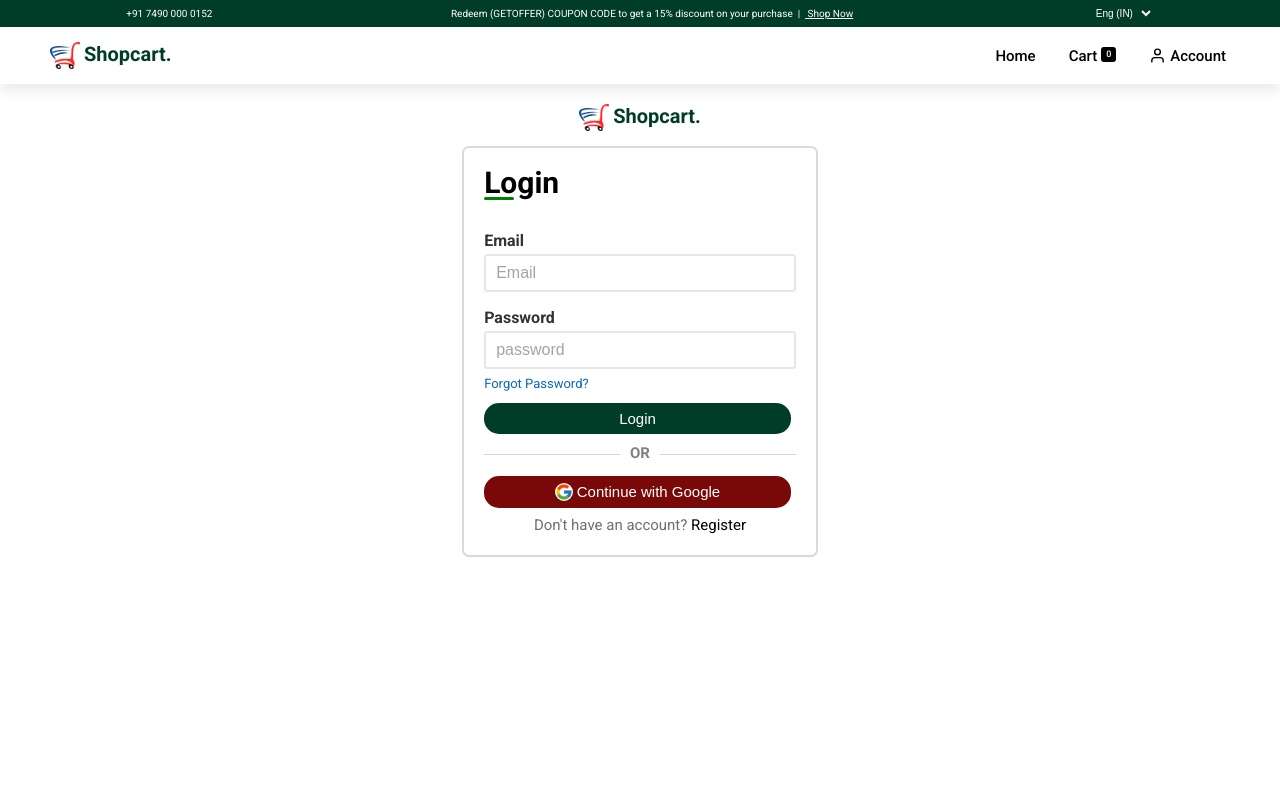
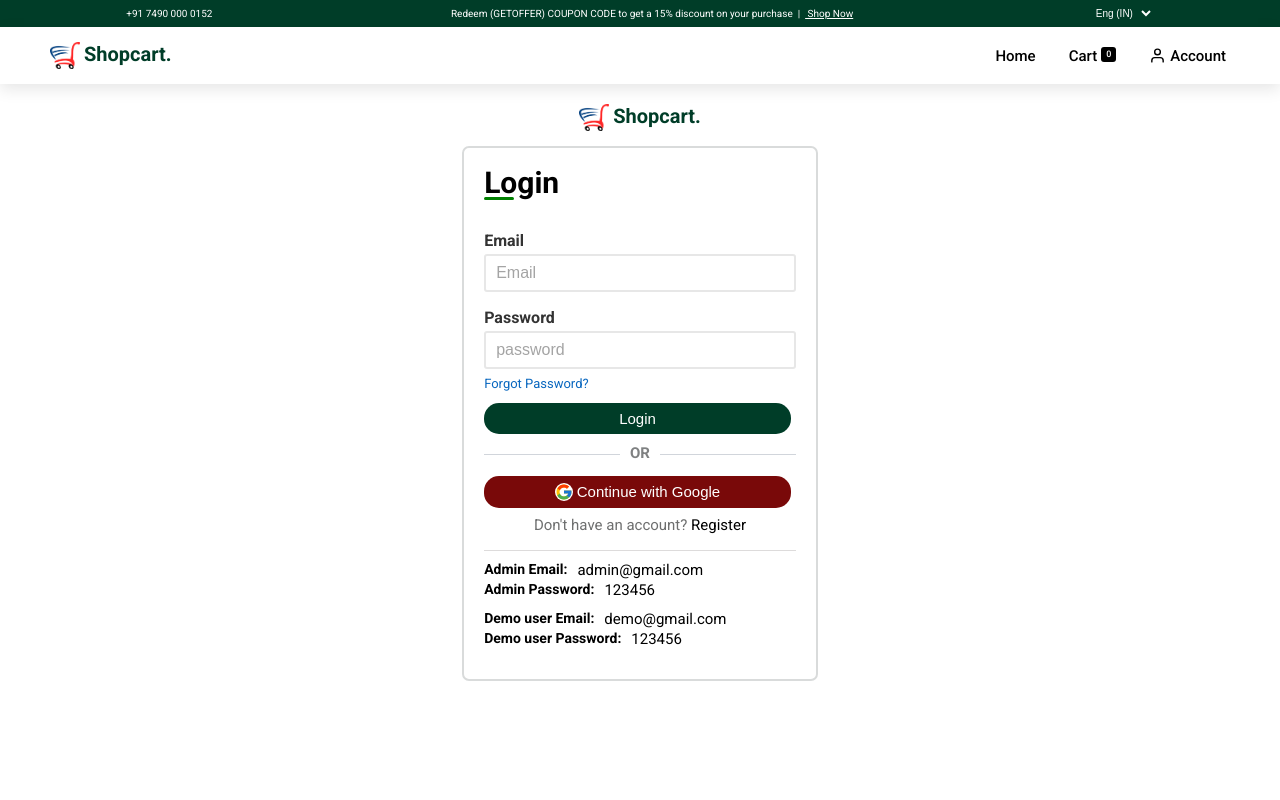
Before and after one commit to Midhunkumar-se/shopcart, a React (Create React App) app: page /login in a window 1280 px wide. Shown: the top 800 px of the page. Built offline with nearby package versions, Linux system fonts and the light colour scheme; no server answers.

Commit message:
updated readme image

```diff
--- a/src/pages/auth/Login.jsx
+++ b/src/pages/auth/Login.jsx
@@ -102,6 +102,24 @@
             </p>
           </form>
         </div>
+        <div className="demo-users-container">
+          <div className="demo-admin">
+            <div>
+              <b>Admin Email:</b> <p>admin@gmail.com</p>
+            </div>
+            <div>
+              <b>Admin Password:</b> <p>123456</p>
+            </div>
+          </div>
+          <div className="demo-user">
+            <div>
+              <b>Demo user Email:</b> <p>demo@gmail.com</p>
+            </div>
+            <div>
+              <b>Demo user Password:</b> <p>123456</p>
+            </div>
+          </div>
+        </div>
       </Card>
     </section>
   );
--- a/src/pages/auth/auth.scss
+++ b/src/pages/auth/auth.scss
@@ -81,3 +81,52 @@
   display: flex;
   flex-direction: column;
 }
+
+.demo-users-container {
+  margin-top: 15px;
+  display: flex;
+  flex-direction: column;
+  width: 100%;
+  align-items: center;
+  padding-top: 10px;
+  border-top: 1px solid #dddbdb;
+}
+
+.demo-user,
+.demo-admin {
+  display: flex;
+  flex-direction: column;
+  width: 100%;
+  align-items: flex-start;
+  margin-bottom: 10px;
+}
+
+.demo-user > div {
+  width: 100%;
+  display: flex;
+  justify-content: flex-start;
+  gap: 10px;
+}
+
+.demo-user > div > b {
+  font-size: 14px;
+}
+
+.demo-admin > div {
+  width: 100%;
+  display: flex;
+  justify-content: flex-start;
+  gap: 10px;
+}
+
+.demo-admin > div > b {
+  font-size: 14px;
+}
+
+.demo-admin > div > p {
+  color: black;
+}
+
+.demo-user > div > p {
+  color: black;
+}
```
Also changed, not shown: readme-images/1-authentication/1-login.png.
